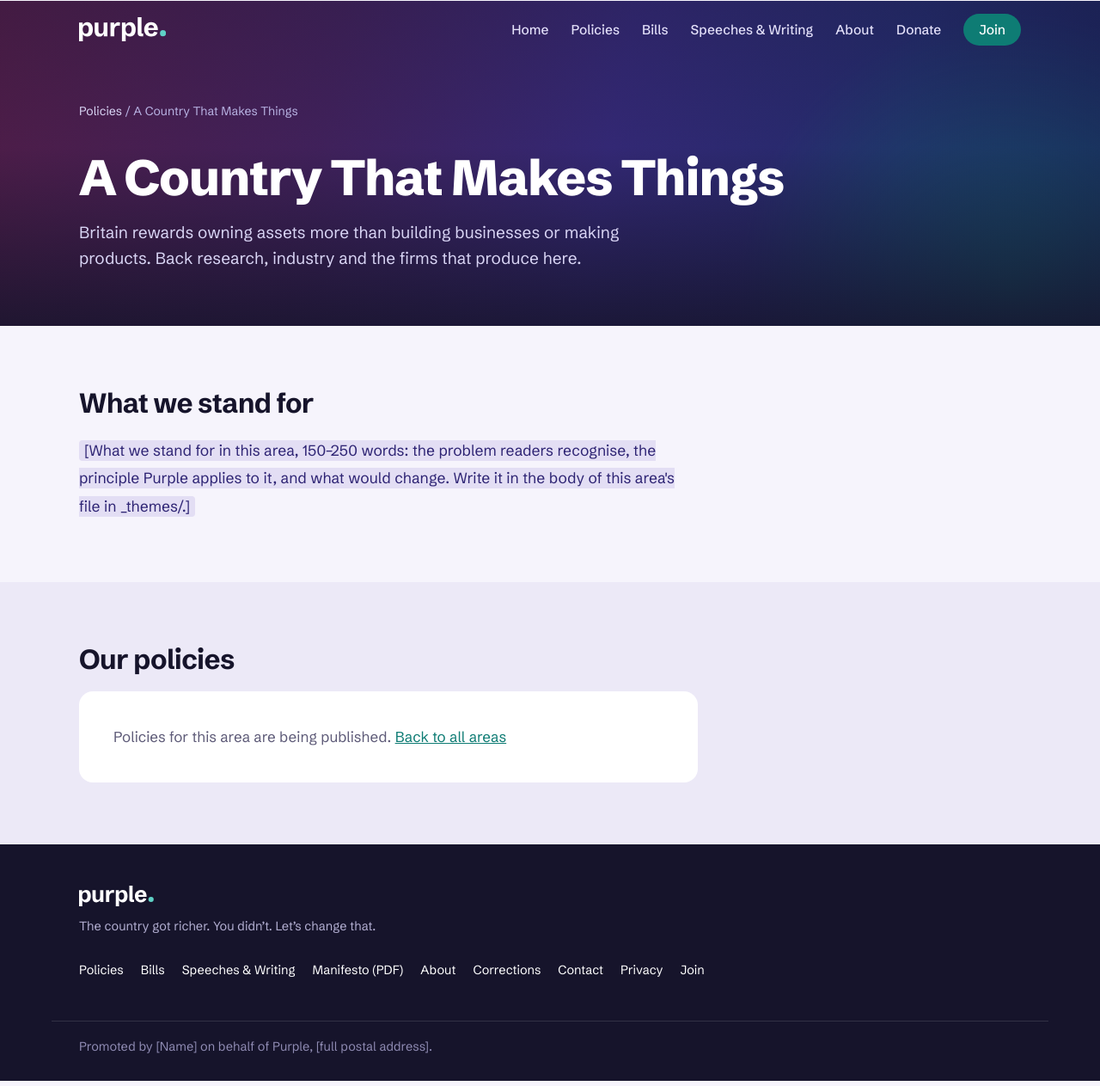
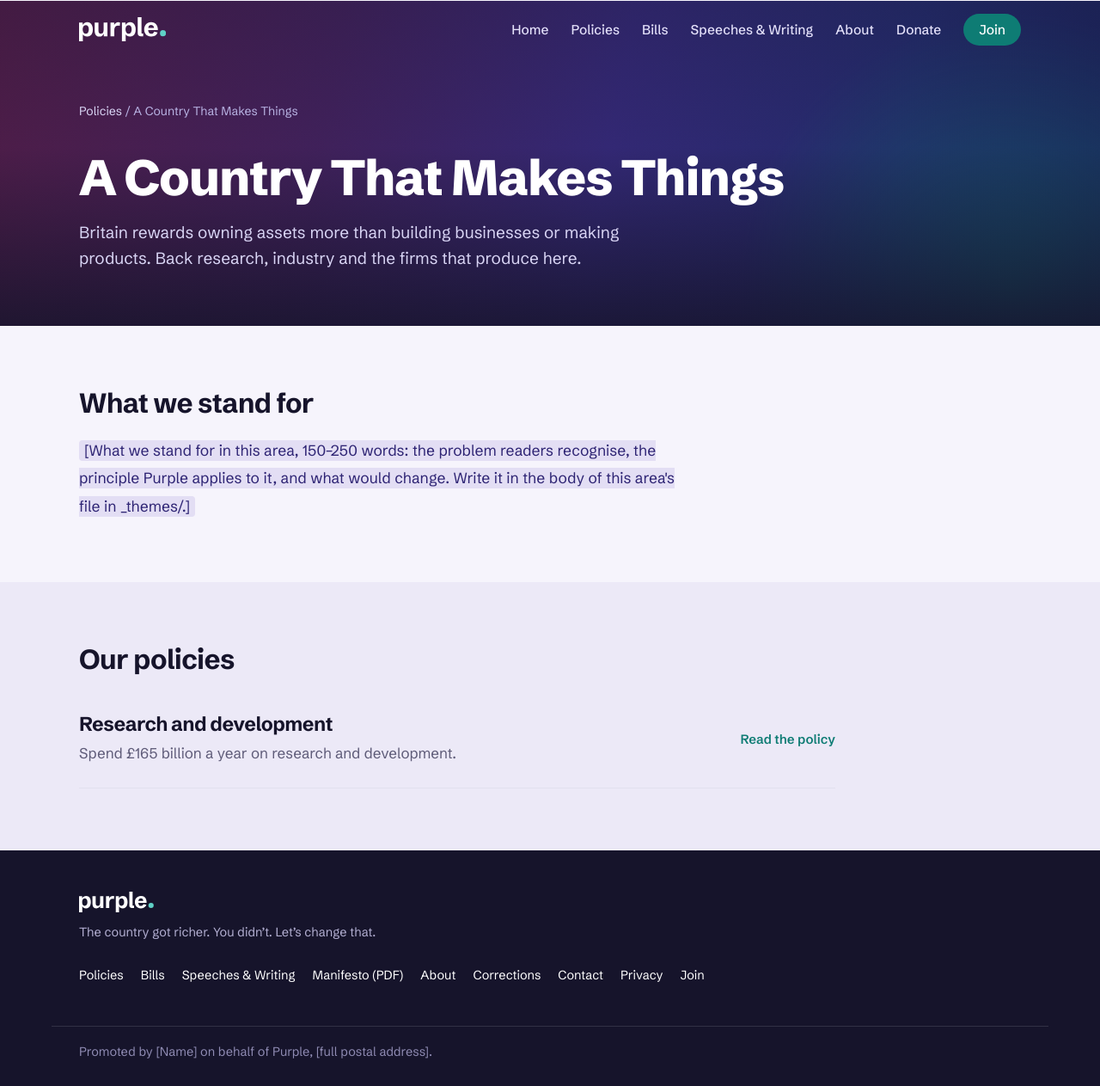
Before and after one commit to Purple-Party-uk/purple, a Jekyll site: the page built from _themes/making.md, in a window 1280 px wide and 1263 px high. Shown: the whole window at 86% size. Built offline with Jekyll 4.4.1, drawn with Linux system fonts in a browser that asks for light colours; part of the change alters nothing that is shown.

Commit message:
Add research and development policy page (A Country That Makes Things); fix comma spacing in home page figures
Co-Authored-By: Claude Opus 5.5 <noreply@anthropic.com>
Claude-Session: https://claude.ai/code/session_01GBFwWHbDoAqRUUQL5bU7Sj

```diff
--- /dev/null
+++ b/_policies/making/research-development.md
@@ -0,0 +1,34 @@
+---
+key: research-development
+theme: making
+order: 1
+title: "Research and development"
+summary: "Spend £165 billion a year on research and development."
+bills: []
+# paper: /assets/papers/research-development.pdf   # full policy paper; uncomment once uploaded
+flagship: false            # set to true (with flag_order) once the sections below are written
+# flag_order: 4
+# image: /assets/img/research-development.jpg   # uncomment when you have a photo
+# image_alt: "Describe the photo"
+# video: YOUTUBE_ID             # uncomment and paste the video ID
+---
+
+## The problem
+
+*To follow.*
+
+## What we would do
+
+*To follow.*
+
+## How it works
+
+*To follow.*
+
+## What it costs
+
+*To follow.*
+
+## Who it affects
+
+*To follow.*
--- a/assets/css/style.css
+++ b/assets/css/style.css
@@ -395,7 +395,7 @@ body.dark-top main{margin-top:-68px;}
 .num{display:flex;flex-direction:column;gap:10px;padding:28px 24px 30px 0;text-decoration:none;color:var(--ink);border-bottom:1px solid var(--line);}
 .num + .num{padding-left:24px;border-left:1px solid var(--line);}
 .num:nth-child(3n+1){padding-left:0;border-left:0;}
-.num .big{font-size:clamp(40px,4.6vw,64px);font-weight:800;letter-spacing:-0.04em;line-height:1;color:var(--violet);font-variant-numeric:tabular-nums;}
+.num .big{font-size:clamp(40px,4.6vw,64px);font-weight:800;letter-spacing:-0.04em;line-height:1;color:var(--violet);}
 .num:nth-child(even) .big{color:var(--teal);}
 .num .what{font-size:16.5px;color:var(--muted);max-width:220px;}
 .num .more{margin-top:auto;font-size:14.5px;font-weight:600;color:var(--ink);}
```
